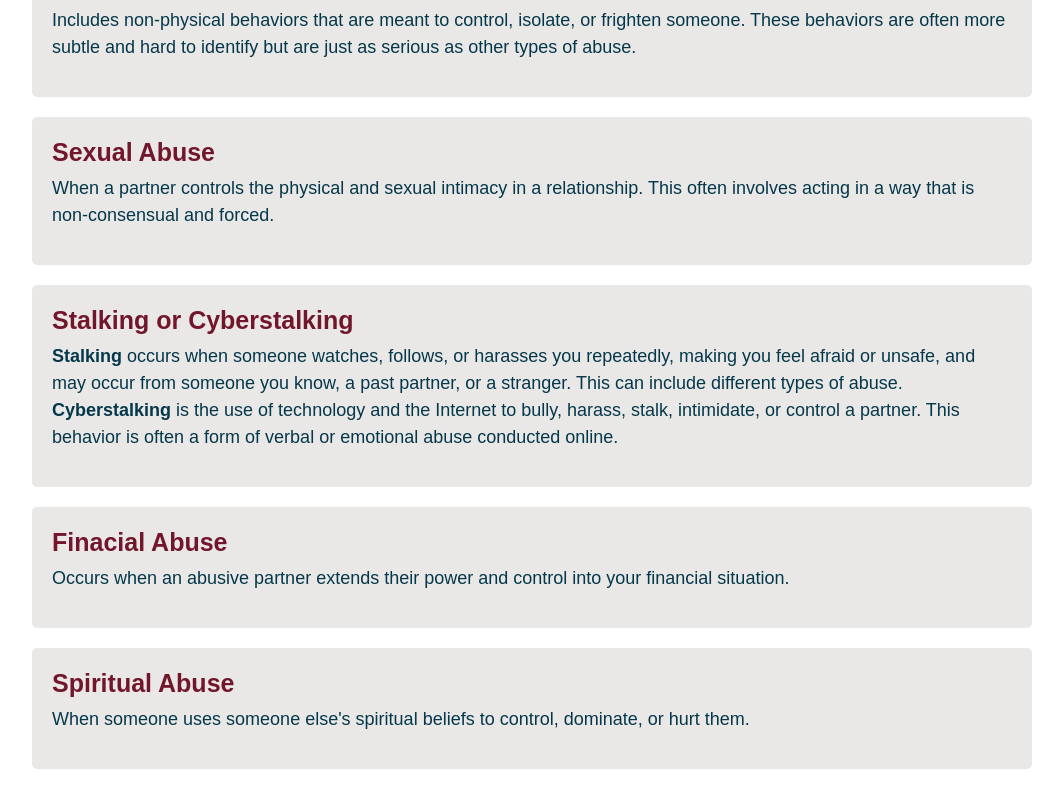
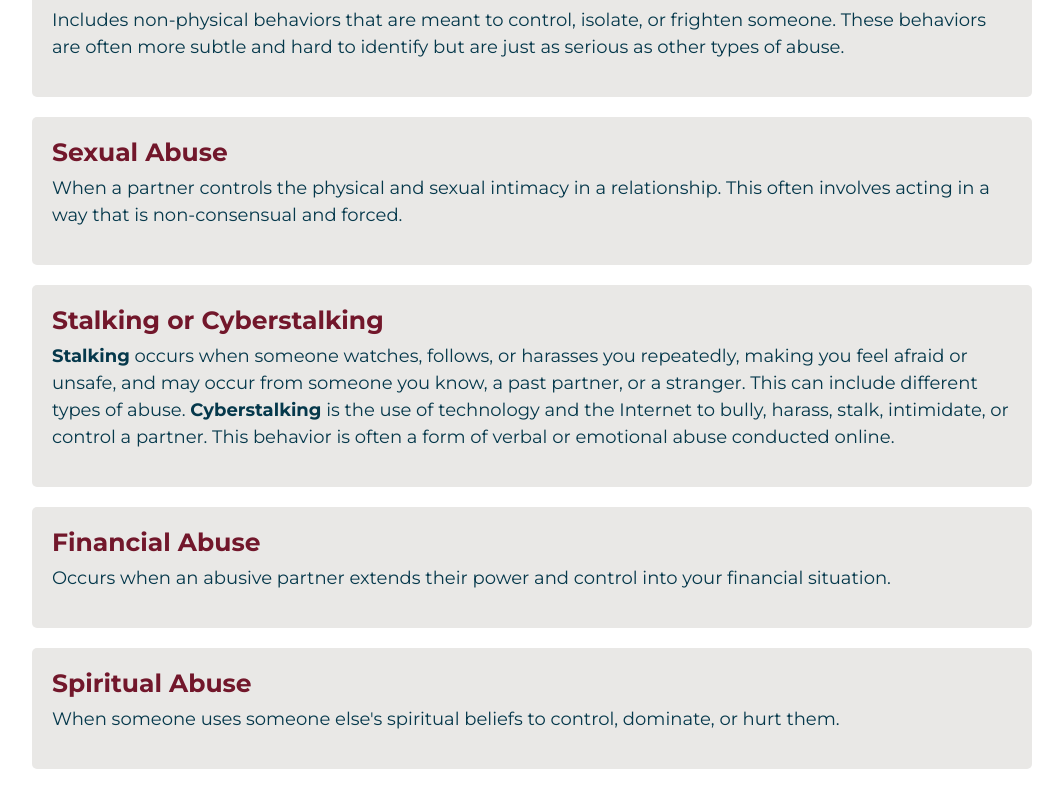
Before and after one commit to UW-INFO442-SP24/ui-unicorns, a React (Create React App) app: page /identify in a window 1280 px wide. Shown: the part 1009-1798 px from the top of the page, without its empty margins (108-1171 px from the left). Built offline with nearby package versions, Linux system fonts and the light colour scheme.

Commit message:
nav bar and font styling

```diff
--- a/public/index.html
+++ b/public/index.html
@@ -10,6 +10,12 @@
       content="Web site created using create-react-app"
     />
 
+    <!-- Montserrat Font  -->
+    <head>
+      <link href="https://fonts.googleapis.com/css?family=Montserrat:400,700" rel="stylesheet">
+    </head>
+
+
     <title>Seattle Safe Haven</title>
   </head>
   <body>
--- a/src/components/Connect/connect.js
+++ b/src/components/Connect/connect.js
@@ -48,7 +48,7 @@ export default function Connect(props) {
       </div>
 
       <div class="section3">
-        <header>Seattle Support Group</header>
+        <header>Seattle Support Groups</header>
         <p class="s-intro">
             Connect with Seattle's community support groups offering guidance, shared experiences, and a healing space. Click to find the right group for you.
         </p>
--- a/src/components/FindHelp/findhelp.css
+++ b/src/components/FindHelp/findhelp.css
@@ -150,5 +150,5 @@
 .find-help-container, .map-title,
 .find-help-subtitle, .find-help-description, .card-body,
 .card-title {
-    font-family: 'Montserrat', sans-serif !important;
+    font-family: Montserrat;
 }
--- a/src/components/Home/home.css
+++ b/src/components/Home/home.css
@@ -217,6 +217,7 @@
 .text-third {
     margin-top: 20px;
     font-family: 'Montserrat', sans-serif;
+    color: white;
 }
 
 .btn-first,
@@ -234,7 +235,7 @@
     flex-grow: 1;
 
 }
-
+/* Responsiveness for resource section in home page */
 @media (max-width: 991px) {
     .btn-first,
     .btn-second,
--- a/src/components/Identify/identify.css
+++ b/src/components/Identify/identify.css
@@ -154,3 +154,6 @@ p {
         font-size: 12px;
     }
 }
+.identify-abuse-page {
+    font-family: Montessarat;
+}
--- a/src/components/Identify/identify.js
+++ b/src/components/Identify/identify.js
@@ -4,6 +4,7 @@ import './identify.css';
 
 export default function Identify(props) {
     return (
+    <div className='identify-abuse-page'>
         <div className='Identify'>
             <div className='IdentifyTitle'>
                 <h1>Identify Abuse</h1>
@@ -50,7 +51,7 @@ export default function Identify(props) {
                 <p><b>Stalking</b> occurs when someone watches, follows, or harasses you repeatedly, making you feel afraid or unsafe, and may occur from someone you know, a past partner, or a stranger. This can include different types of abuse. <b>Cyberstalking</b> is the use of technology and the Internet to bully, harass, stalk, intimidate, or control a partner. This behavior is often a form of verbal or emotional abuse conducted online.</p>
             </div>
             <div className='Financial'>
-                <h2>Finacial Abuse</h2>
+                <h2>Financial Abuse</h2>
                 <p>Occurs when an abusive partner extends their power and control into your financial situation.</p>
             </div>
             <div className='Spiritual'>
@@ -58,5 +59,7 @@ export default function Identify(props) {
                 <p>When someone uses someone else's spiritual beliefs to control, dominate, or hurt them.</p>
             </div>
         </div>
+
+        </div>
     )
 }
--- a/src/components/NavBar/navbar.css
+++ b/src/components/NavBar/navbar.css
@@ -15,7 +15,8 @@
 .navbar-links {
     display: flex;
     gap: 20px;
-    margin-left: auto;
+    justify-content: flex-end;
+
 }
 
 .navbar-links div {
@@ -31,6 +32,12 @@
     background-color: #b7b7b7;
 }
 
+.nav-link:hover {
+    text-decoration: underline;
+    font-weight: bold;
+
+}
+
 @media (max-width: 768px) {
     .navbar-links {
         display: none;
```
